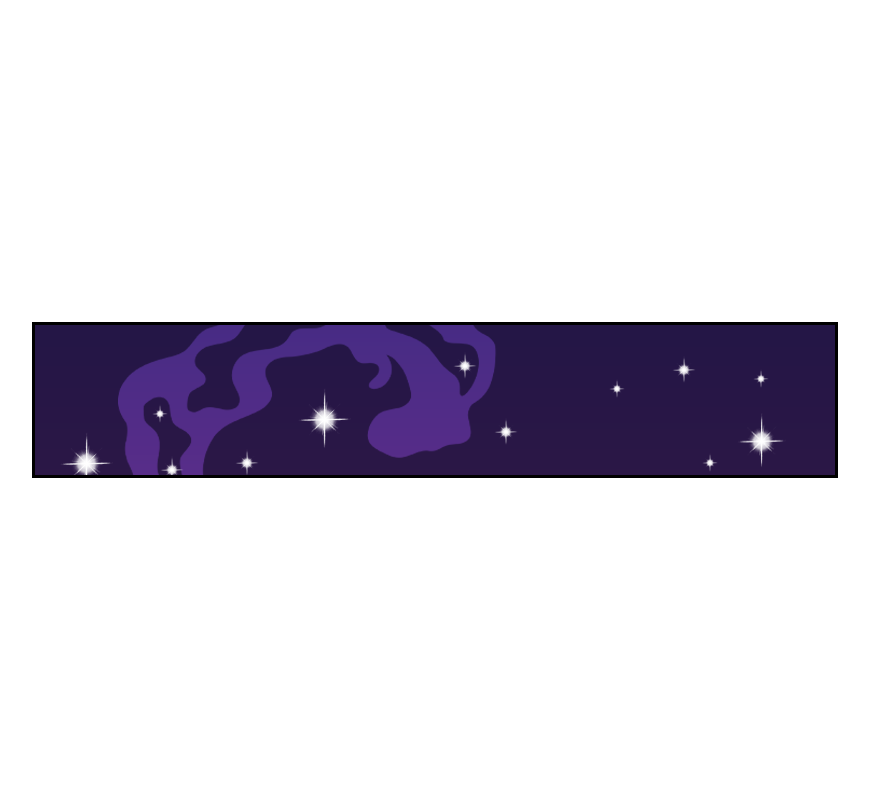
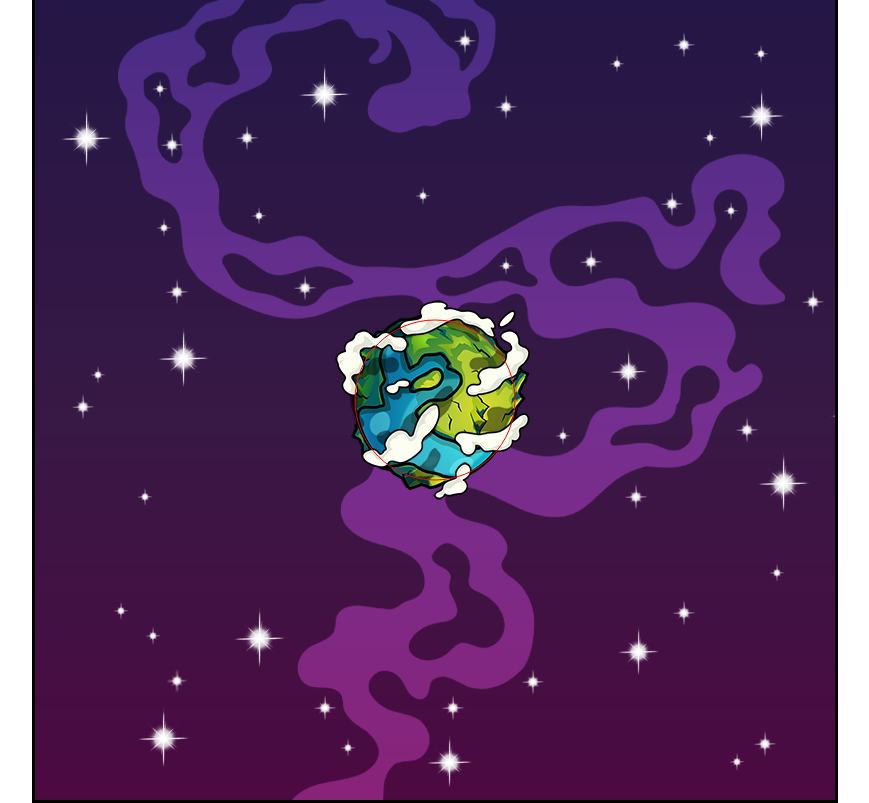
Before and after one commit to Lee-TB/planet-defense, a plain HTML site: page index.html in a window 1280 px wide. Shown: the whole page, without its empty margins (205-1074 px from the left). Drawn offline with Linux system fonts and the light colour scheme.

Commit message:
Planet and Game class

```diff
--- a/index.html
+++ b/index.html
@@ -9,6 +9,10 @@
 <body>
     <canvas id="canvas1"></canvas>
 
+    <div class="hidden">
+        <img src="/assets/planet.png" id="planet">
+    </div>
+
     <script type="module" src="script.js"></script>
 </body>
 </html>
--- a/script.js
+++ b/script.js
@@ -1,5 +1,41 @@
+class Planet {
+  constructor(game) {
+    this.game = game;
+    this.x = this.game.width * 0.5;
+    this.y = this.game.height * 0.5;
+    this.radius = 80;
+    this.image = planet;
+  }
+
+  draw(context) {
+    context.drawImage(this.image, this.x - 100, this.y - 100);
+    context.strokeStyle = "red";
+    context.beginPath();
+    context.arc(this.x, this.y, this.radius, 0, Math.PI * 2);
+    context.stroke();
+  }
+}
+
+class Game {
+  constructor(canvas) {
+    this.canvas = canvas;
+    this.width = canvas.width;
+    this.height = canvas.height;
+    this.planet = new Planet(this);
+  }
+
+  render(context) {
+    this.planet.draw(context);
+  }
+}
+
 window.addEventListener("load", function () {
-    const canvas = this.document.getElementById('canvas1');
-    const ctx = canvas.getContext('2d');
-    canvas.width = 800;
+  const canvas = this.document.getElementById("canvas1");
+  const ctx = canvas.getContext("2d");
+  canvas.width = 800;
+  canvas.height = 800;
+  ctx.strokeStyle = "white";
+
+  const game = new Game(canvas);
+  game.render(ctx);
 });
--- a/style.css
+++ b/style.css
@@ -1,8 +1,12 @@
 #canvas1 {
-    border: 3px solid black;
-    background: url('assets/background.png');
-    position: absolute;
-    top: 50%;
-    left: 50%;
-    translate: -50% -50%;
+  border: 3px solid black;
+  background: url("assets/background.png");
+  position: absolute;
+  top: 50%;
+  left: 50%;
+  translate: -50% -50%;
 }
+
+.hidden {
+  display: none;
+}
```
Also changed, not shown: assets/player.png (renamed from assets/player (1).png).
